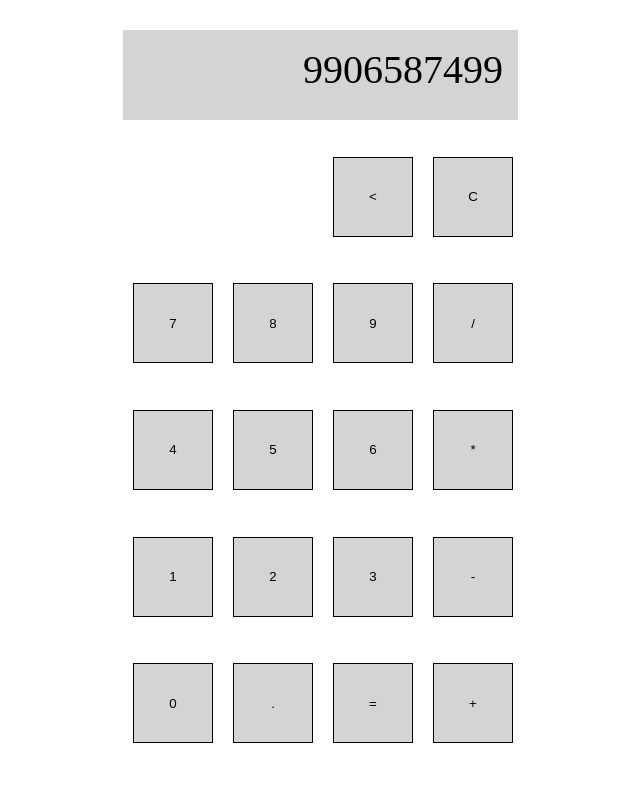
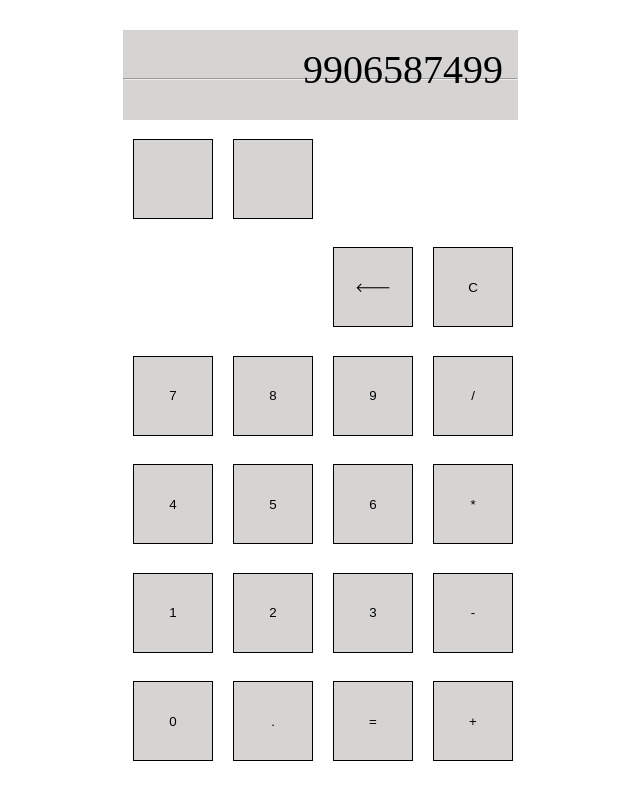
Before and after one commit to mohsinreshi/calculator, a plain HTML site: page index.html in a window 1280 px wide. Shown: the whole page, without its empty margins (307-947 px from the left). Drawn offline with Linux system fonts and the light colour scheme.

Commit message:
add more clases

```diff
--- a/index.html
+++ b/index.html
@@ -6,25 +6,27 @@
 </head>
 <body>
   <div class="container">
-    <div class="display"><span>9906587499</span></div>
-      <button class="top back"> < </button>
+    <div class="display"><span>9906587499</span><hr></div>
+    <button class="hide"></button>
+    <button class="hide"></button>
+      <button class="top back">🡐</button>
       <button class="top"> C </button>
       <button> 7 </button>
       <button> 8 </button>
       <button> 9 </button>
-      <button> / </button>
+      <button class="right"> / </button>
       <button> 4 </button>
       <button> 5 </button>
       <button> 6 </button>
-      <button> * </button>
+      <button class="right"> * </button>
       <button> 1 </button>
       <button> 2 </button>
       <button> 3 </button>
-      <button> - </button>
+      <button class="right"> - </button>
       <button> 0 </button>
       <button> . </button>
-      <button> = </button>
-      <button> + </button>
+      <button class="equal"> = </button>
+      <button class="right"> + </button>
   </div>
 </body>
 <script src="script.js"></script>
```
